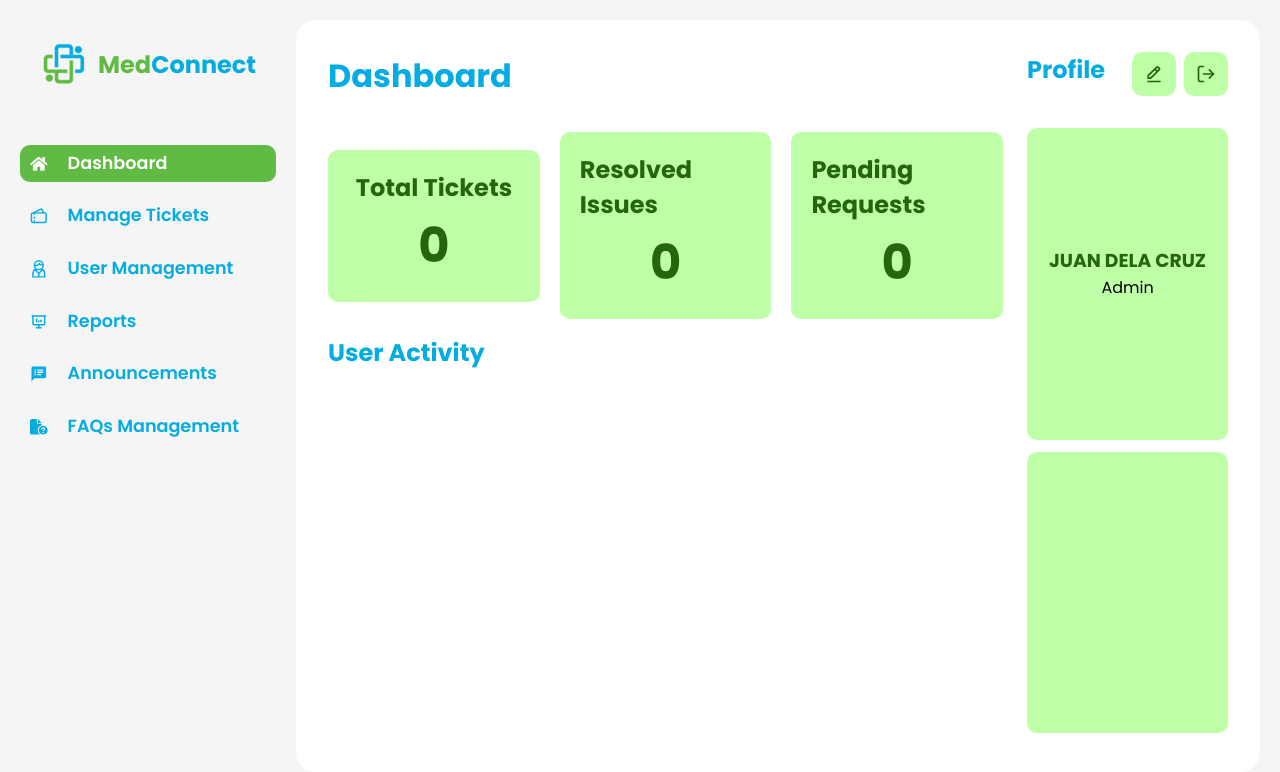
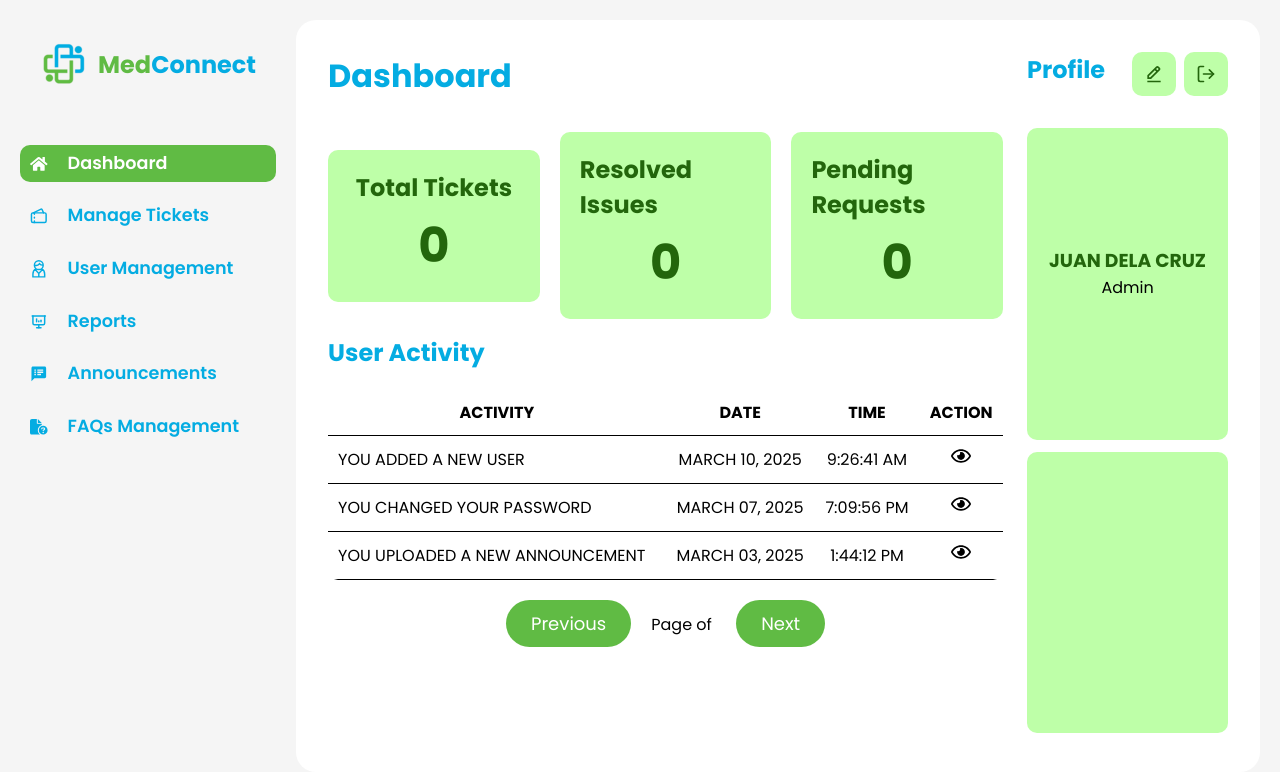
Before and after one commit to lesnaeve/BHSMC_MedConnect, a React (Vite) app: page /admin/dashboard in a window 1280 px wide. Shown: the top 772 px of the page. Built offline with nearby package versions, Linux system fonts and the light colour scheme.

Commit message:
dashboard front-end 80% done

```diff
--- a/src/assets/pages/components/Admin/Dashboard/Dashboard_Content/Dashboard_UserActivity/Dashboard_UserActivity.css
+++ b/src/assets/pages/components/Admin/Dashboard/Dashboard_Content/Dashboard_UserActivity/Dashboard_UserActivity.css
@@ -1,16 +1,90 @@
-.user-activity_list{
+.user-activity_list {
     display: flex;
     margin: 1rem 0;
     justify-content: space-between;
     align-items: center;
 }
 
-.user-activity-action{
+.user-activity-action {
     display: flex;
     align-items: center;
     gap: 8px;
 }
 
-.user-activity_list h2{
+.user-activity_list h2 {
     color: #04ace2;
 }
+
+.user-activity-table {
+    display: flex;
+    flex-direction: column;
+    gap: 5px;
+    border-collapse: collapse;
+    border-radius: 10px;
+    margin-top: 20px;
+}
+
+.user-activity-table table {
+    width: 100%;
+    border: none;
+    border-collapse: collapse;
+    border-radius: 10px;
+    /* Add border radius here */
+    overflow: hidden;
+    /* Add this to ensure the border radius is applied correctly */
+    text-transform: uppercase;
+}
+
+.user-activity-table td{
+    border: none;
+    /* Remove all borders */
+    border-bottom: 1px solid #000000;
+    /* Keep the bottom border */
+    padding: 10px;
+    text-align: justify;
+}
+.user-activity-table th {
+    border: none;
+    text-align: center;
+    border-bottom: 1px solid #000000;
+    padding: 10px;
+}
+
+.user-activity-table th:first-child,
+.user-activity-table td:first-child {
+    width: 50%;
+}
+
+.user-activity-table td:nth-child(2),
+.user-activity-table td:nth-child(3),
+.user-activity-table td:last-child {
+    text-align: center;
+}
+
+.user-activity-table tbody tr:hover {
+    background-color: #beffa8;
+    /* Change this to your desired hover color */
+    cursor: pointer;
+}
+
+.pagination-container {
+    display: flex;
+    justify-content: center; /* Aligns the button to the right */
+    margin-top: 20px; /* Space above the button */
+  }
+
+.btn-box-pagination {
+    background-color: #60bb44;
+    color: #fff;
+    padding: 10px 25px;
+    font-size: 18px;
+    border-radius: 26px;
+    cursor: pointer;
+    border: 0;
+    outline: 0;
+    display: inline;
+    align-items: center;
+    justify-content: center;
+    margin-left: 20px;
+    margin-right: 20px;
+}
--- a/src/assets/pages/components/Admin/Dashboard/Dashboard_Content/Dashboard_UserActivity/Dashboard_UserActivity.jsx
+++ b/src/assets/pages/components/Admin/Dashboard/Dashboard_Content/Dashboard_UserActivity/Dashboard_UserActivity.jsx
@@ -1,5 +1,6 @@
 import React from 'react'
 import './Dashboard_UserActivity.css'
+import { FaRegEye } from "react-icons/fa";
 
 const Dashboard_UserActivity = () => {
   return (
@@ -10,6 +11,47 @@ const Dashboard_UserActivity = () => {
 
         </div>
       </div>
+
+      <div className='user-activity-table'>
+        <table>
+          <thead>
+            <tr>
+              <th>Activity</th>
+              <th>Date</th>
+              <th>Time</th>
+              <th>Action</th>
+            </tr>
+          </thead>
+          <tbody>
+            <tr>
+              <td>You added a new user</td>
+              <td>March 10, 2025</td>
+              <td>9:26:41 AM</td>
+              <td><FaRegEye size={20} /></td>
+            </tr>
+            <tr>
+              <td>You changed your password</td>
+              <td>March 07, 2025</td>
+              <td>7:09:56 PM</td>
+              <td><FaRegEye size={20}/></td>
+            </tr>
+            <tr>
+              <td>You uploaded a new announcement</td>
+              <td>March 03, 2025</td>
+              <td>1:44:12 PM</td>
+              <td><FaRegEye size={20} /></td>
+            </tr>
+          </tbody>
+        </table>
+      </div>
+
+      <div className='pagination-container'>
+        <div>
+          <button className='btn-box-pagination'>Previous</button>
+          <span>Page  of </span>
+          <button className='btn-box-pagination'>Next</button>
+        </div>
+      </div>
     </div>
   )
 }
```
